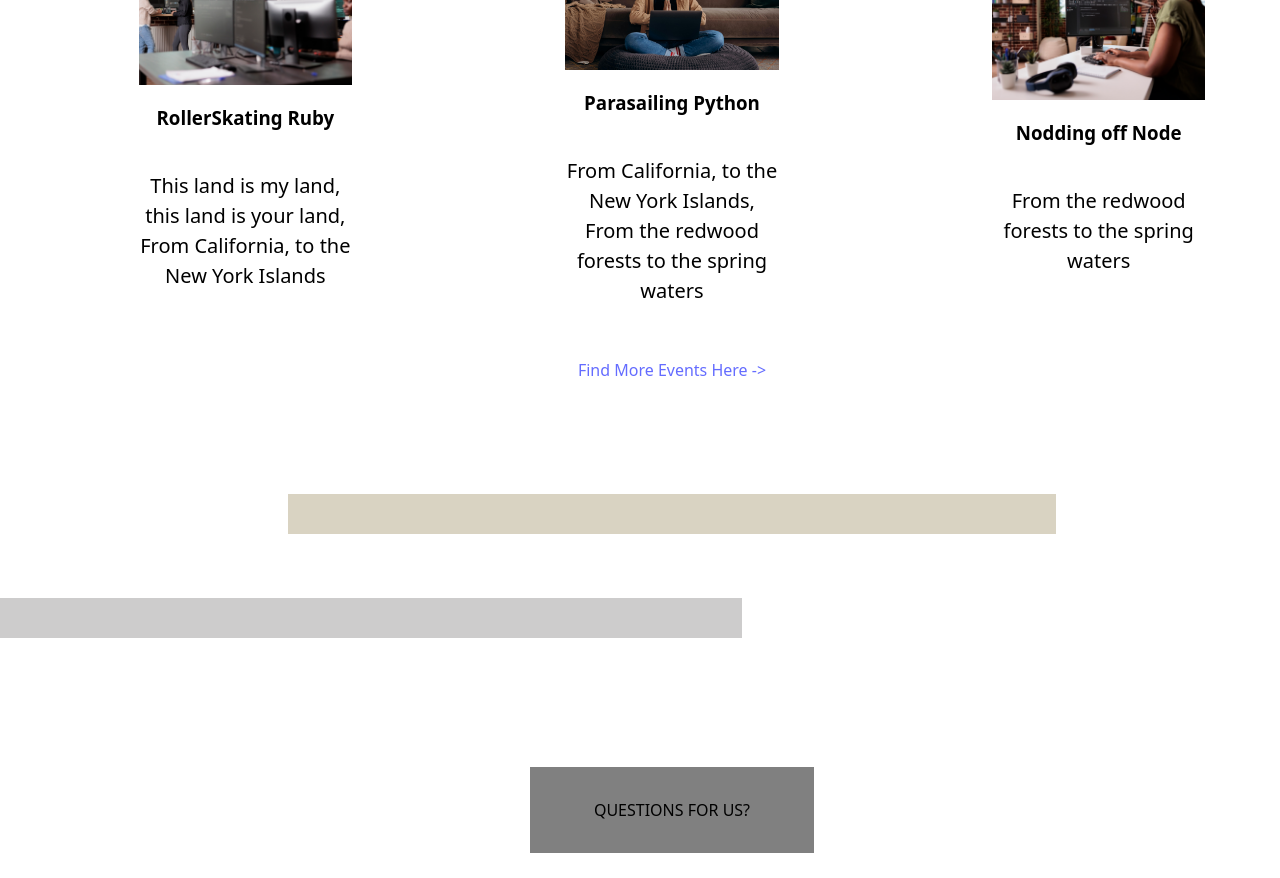
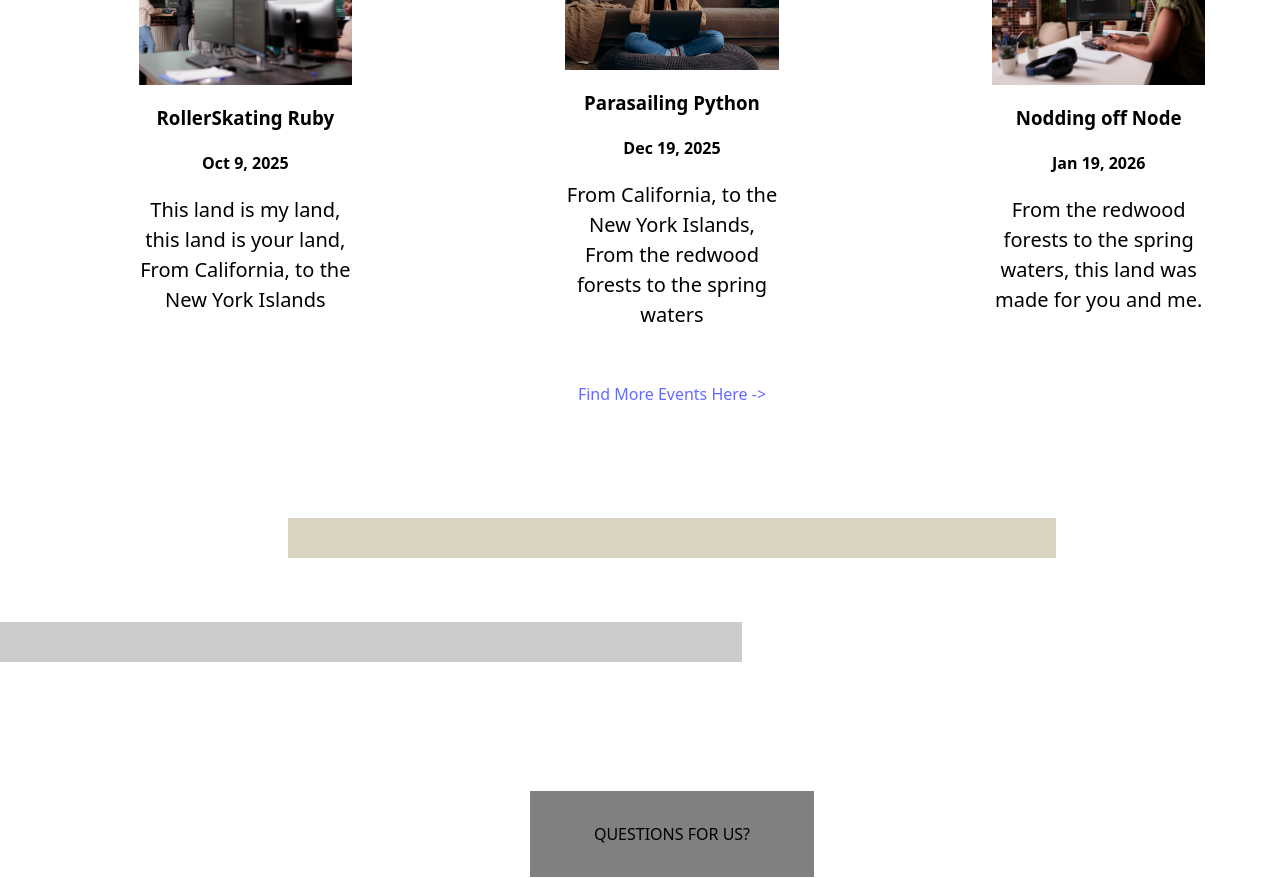
Before and after one commit to thestackcollective/tsc-website-1, a React (Vite) app: page / in a window 1280 px wide. Shown: the part 1740-2618 px from the top of the page. Before the commit the page ends 2594 px from the top, so only its background shows below. Built offline with nearby package versions, Linux system fonts and the light colour scheme.

Commit message:
Add the dates to the events

```diff
--- a/src/components/EventTeaserSection/EventCard.css
+++ b/src/components/EventTeaserSection/EventCard.css
@@ -11,6 +11,10 @@
   width: 50%;
 }
 
+.event-card h4 {
+  margin: 0;
+}
+
 .event-card p {
   width: 50%;
   font-size: 1.25rem;
--- a/src/components/EventTeaserSection/EventCard.jsx
+++ b/src/components/EventTeaserSection/EventCard.jsx
@@ -1,10 +1,11 @@
 import './EventCard.css'
 
-export default function EventCard({image, altText, eventHeading, text}) {
+export default function EventCard({date,image, altText, eventHeading, text}) {
   return (
     <article className='event-card'>
       <img src={image} alt={altText} />
       <h3>{eventHeading}</h3>
+      <h4>{date}</h4>
       <p>{text}</p>
     </article>
   )
--- a/src/components/EventTeaserSection/EventTeaserSectionContainer.jsx
+++ b/src/components/EventTeaserSection/EventTeaserSectionContainer.jsx
@@ -6,19 +6,22 @@ export default function EventTeaserSectionContainer() {
   const EVENTS = [
     {
       eventHeader: 'RollerSkating Ruby',
+      date: 'Oct 9, 2025',
       text: 'This land is my land, this land is your land, From California, to the New York Islands',
       imageSource: '/images/folks_whiteboarding.jpg',
       altText: 'a group of people, two standing in front of a computer, two in front of a blackboard'
     },
     {
       eventHeader: 'Parasailing Python',
+      date: 'Dec 19, 2025',
       text: 'From California, to the New York Islands, From the redwood forests to the spring waters',
       imageSource: 'images/pexels-mikhail-nilov-6894013.jpg',
       altText: 'a woman is sitting cross-legged on a big pillow, with a laptop on her lap'
     },
     {
       eventHeader: 'Nodding off Node',
-      text: 'From the redwood forests to the spring waters',
+      date: 'Jan 19, 2026',
+      text: 'From the redwood forests to the spring waters, this land was made for you and me.',
       imageSource: 'images/woman_coding.jpg',
       altText: 'an image of a woman coding, with a man standing in the background'
     }
@@ -28,6 +31,7 @@ export default function EventTeaserSectionContainer() {
     return (
       <EventCard
         eventHeading={listedEvent.eventHeader}
+        date={listedEvent.date}
         text={listedEvent.text}
         altText={listedEvent.altText}
         image={listedEvent.imageSource}
```
